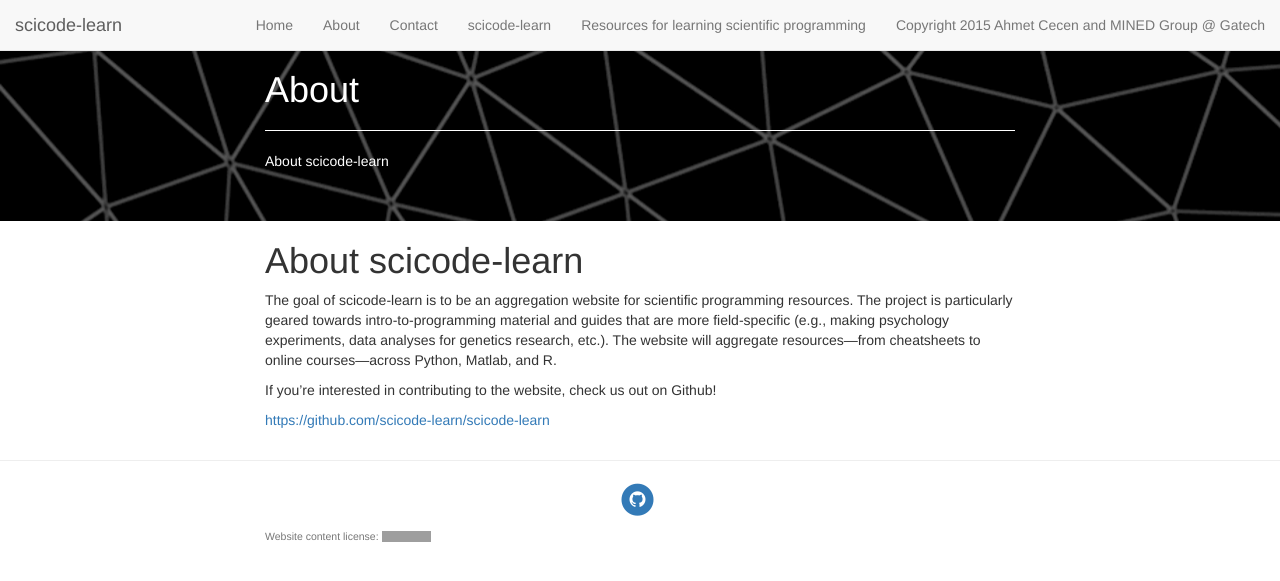
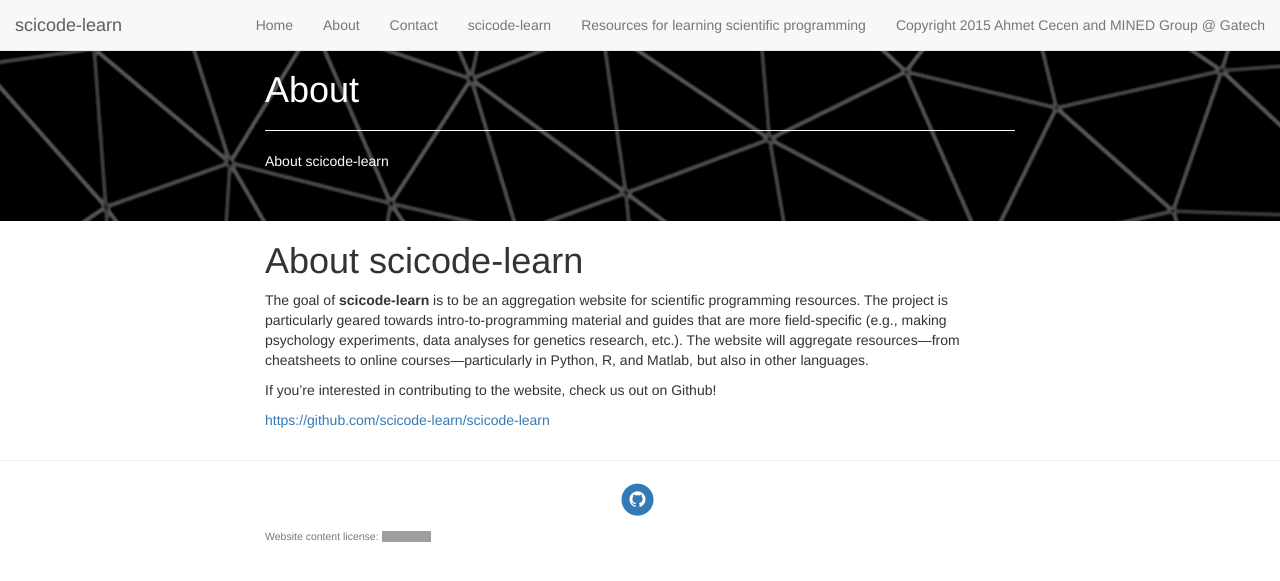
Before and after one commit to scicode-learn/scicode-learn.github.io, a Jekyll site: the page built from About.md, in a window 1280 px wide. Shown: the top 581 px of the page. Built offline with Jekyll 4.4.1, drawn with Linux system fonts in a browser that asks for light colours; nearby versions of some CDN libraries; grey boxes are pictures that could not be loaded.

Commit message:
Clean-up markdown

```diff
--- a/About.md
+++ b/About.md
@@ -8,7 +8,7 @@ header-img: "img/home-bg.jpg"
 
 # About scicode-learn
 
-The goal of scicode-learn is to be an aggregation website for scientific programming resources. The project is particularly geared towards intro-to-programming material and guides that are more field-specific (e.g., making psychology experiments, data analyses for genetics research, etc.). The website will aggregate resources—from cheatsheets to online courses—across Python, Matlab, and R.
+The goal of **scicode-learn** is to be an aggregation website for scientific programming resources. The project is particularly geared towards intro-to-programming material and guides that are more field-specific (e.g., making psychology experiments, data analyses for genetics research, etc.). The website will aggregate resources—from cheatsheets to online courses—particularly in Python, R, and Matlab, but also in other languages.
 
 If you're interested in contributing to the website, check us out on Github!
 
```
Also changed, not shown: Contact.md (+0 -1 lines).
